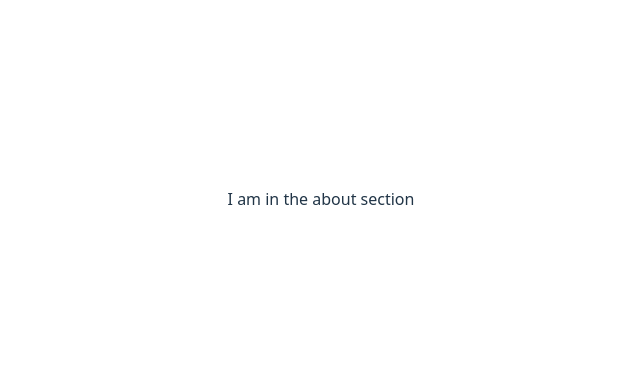
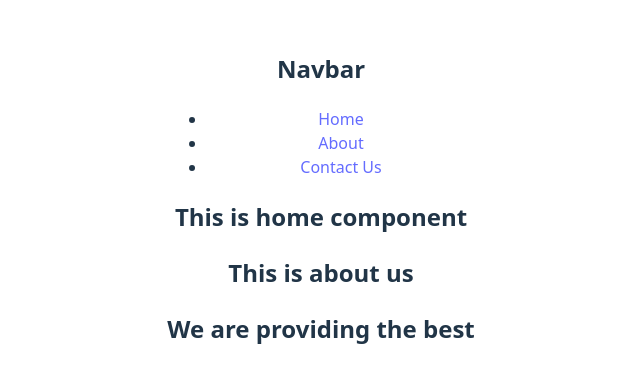
Before and after one commit to jnakht/introduction-to-react-router, a React (Vite) app: page /about in a window 1280 px wide. Shown: the part 201-584 px from the top of the page, without its empty margins (319-959 px from the left). Built offline with nearby package versions, Linux system fonts and the light colour scheme.

Commit message:
made the navbar permant on ui and children using outlet

```diff
--- /dev/null
+++ b/src/Components/About/About.jsx
@@ -0,0 +1,12 @@
+
+
+const About = () => {
+    return (
+        <div>
+            <h2>This is about us</h2>
+            <h2>We are providing the best</h2>
+        </div>
+    );
+};
+
+export default About;
--- /dev/null
+++ b/src/Components/Contact/Contact.jsx
@@ -0,0 +1,12 @@
+
+
+const Contact = () => {
+    return (
+        <div>
+            <h2>Contact Us</h2>
+            <p>We are one call away from you</p>
+        </div>
+    );
+};
+
+export default Contact;
--- /dev/null
+++ b/src/Components/Header/Header.jsx
@@ -0,0 +1,16 @@
+
+
+const Header = () => {
+    return (
+        <div>
+            <h2>Navbar</h2>
+            <ul className="">
+                <li><a href="/">Home</a></li>
+                <li><a href="/about">About</a></li>
+                <li><a href="/contact">Contact Us</a></li>
+            </ul>
+        </div>
+    );
+};
+
+export default Header;
--- /dev/null
+++ b/src/Components/Home/Home.jsx
@@ -0,0 +1,15 @@
+import { Outlet } from "react-router-dom";
+import Header from "../Header/Header";
+
+
+const Home = () => {
+    return (
+        <div>
+            <Header></Header>
+            <h2>This is home component</h2>
+            <Outlet></Outlet>
+        </div>
+    );
+};
+
+export default Home;
```
Also changed, not shown: src/main.jsx (+18 -11 lines).
